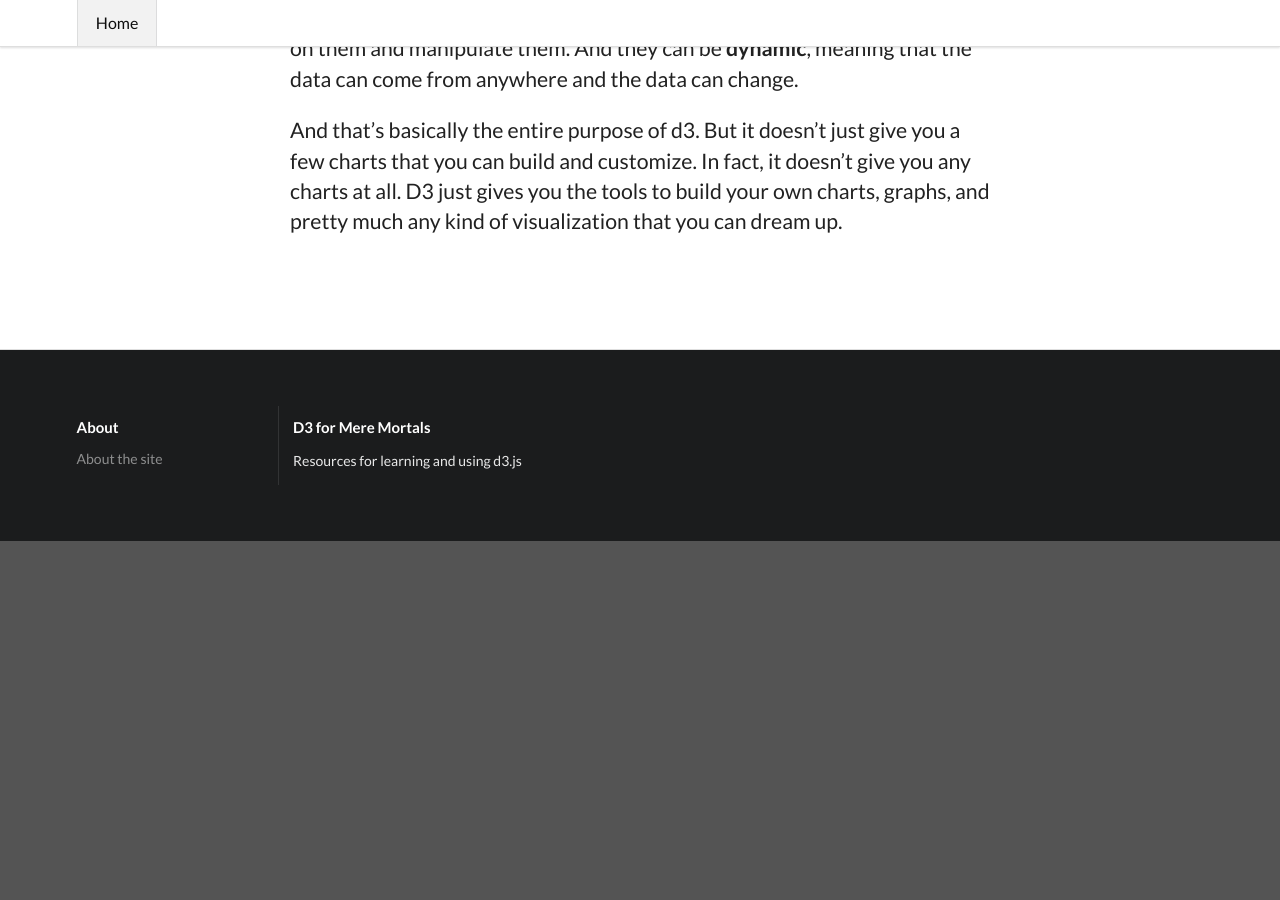
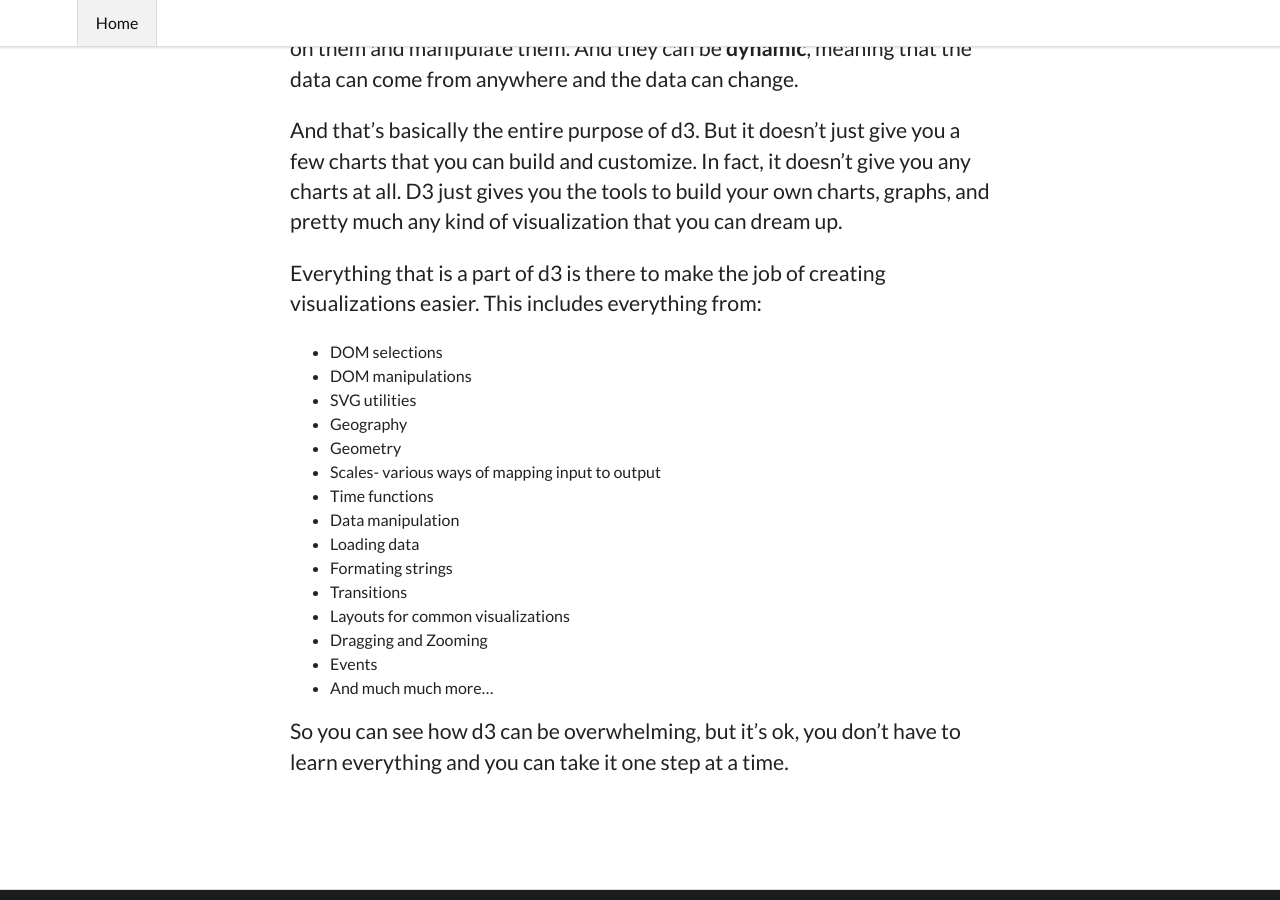
Before and after one commit to agarrharr/d3formeremortals, a Jekyll site: the page built from _posts/2015-08-21-what-is-d3.md, in a window 1280 px wide and 900 px high, scrolled down 1059 px. Built offline with Jekyll 4.4.1, drawn with Linux system fonts in a browser that asks for light colours; before the commit the page ends 1600 px from its top, so only the background shows below that.

Commit message:
Modify second post

```diff
--- a/_posts/2015-08-21-what-is-d3.md
+++ b/_posts/2015-08-21-what-is-d3.md
@@ -6,3 +6,23 @@ author: Adam Harris
 D3 stands for Data Driven Documents, which basically just means that d3 is good for making data visualizations. It's written in JavaScript, so that means it's good for making **data visualizations for the web**. And since it's on the web, those visualizations can be **interactive**, meaning you can click around on them and manipulate them. And they can be **dynamic**, meaning that the data can come from anywhere and the data can change.
 
 And that's basically the entire purpose of d3. But it doesn't just give you a few charts that you can build and customize. In fact, it doesn't give you any charts at all. D3 just gives you the tools to build your own charts, graphs, and pretty much any kind of visualization that you can dream up.
+
+Everything that is a part of d3 is there to make the job of creating visualizations easier. This includes everything from:
+
+* DOM selections
+* DOM manipulations
+* SVG utilities
+* Geography
+* Geometry
+* Scales- various ways of mapping input to output
+* Time functions
+* Data manipulation
+* Loading data
+* Formating strings
+* Transitions
+* Layouts for common visualizations
+* Dragging and Zooming
+* Events
+* And much much more...
+
+So you can see how d3 can be overwhelming, but it's ok, you don't have to learn everything and you can take it one step at a time.
```
